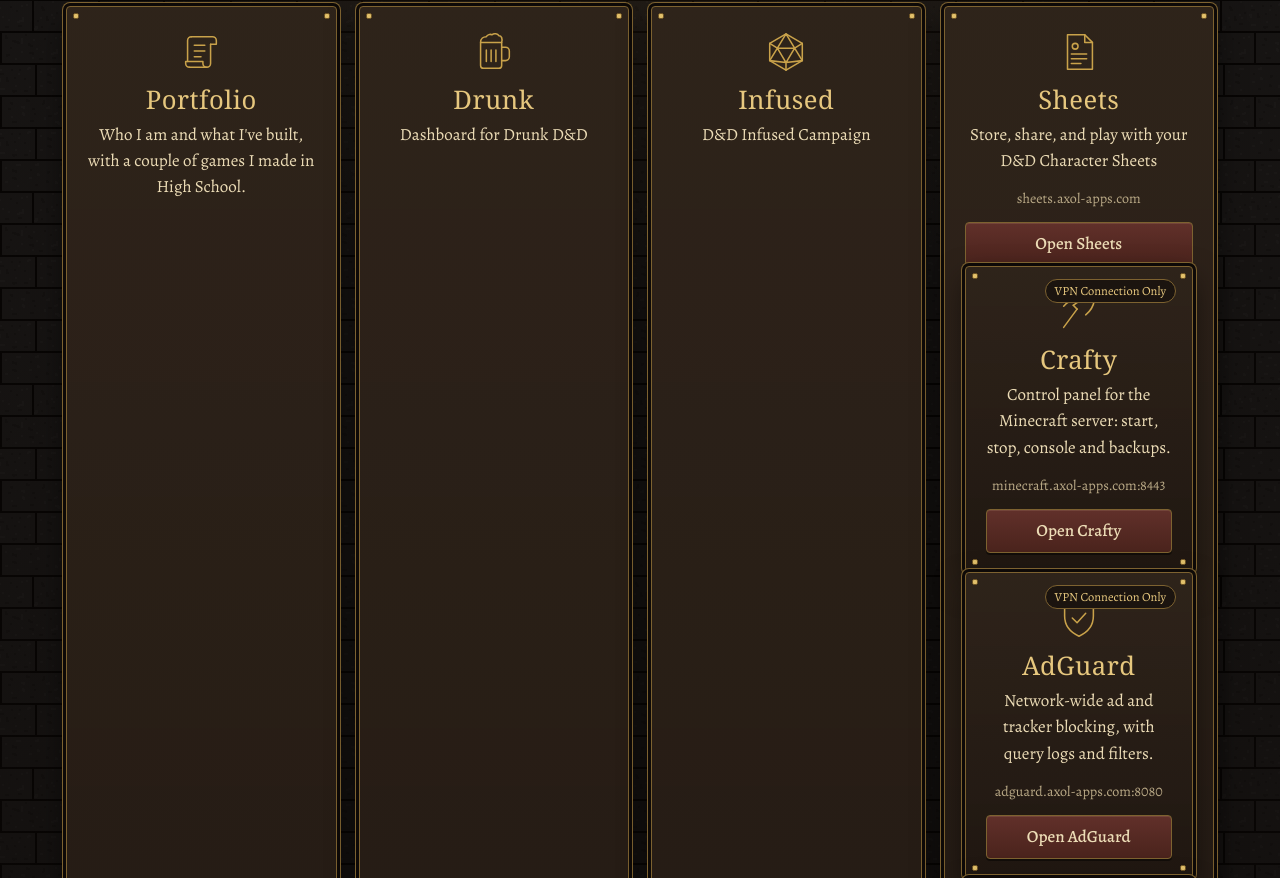
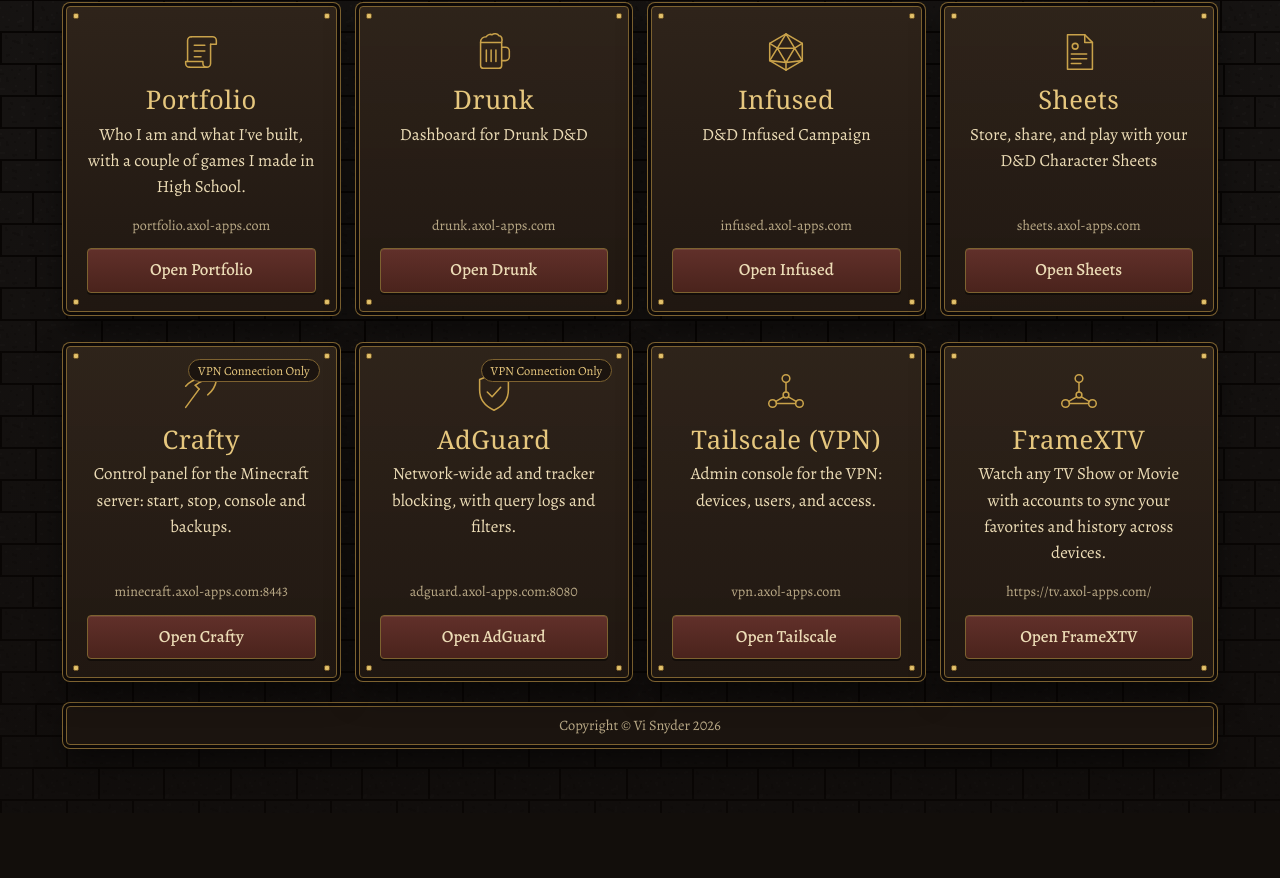
Before and after one commit to ViTheAxolotl/Landing, a plain HTML site: page index.html in a window 1280 px wide. Shown: the part 417-1295 px from the top of the page. After the commit the page ends 1230 px from the top, so only its background shows below. Drawn offline with nearby package versions, Linux system fonts and the light colour scheme; a web font is replaced by a local one.

Commit message:
Fixed card placement error

```diff
--- a/index.html
+++ b/index.html
@@ -84,8 +84,13 @@
                     <p>Store, share, and play with your D&D Character Sheets</p>
                     <span class="appUrl">sheets.axol-apps.com</span>
                     <a class="appBtn" href="https://sheets.axol-apps.com/">Open Sheets</a>
+                </article>
 
+            </div>
+        </section>
 
+        <section id="server" class="appGroup">
+            <div class="appGrid">
                 <article class="appCard">
                     <span class="appTag">VPN Connection Only</span>
                     <!-- pickaxe -->
```
